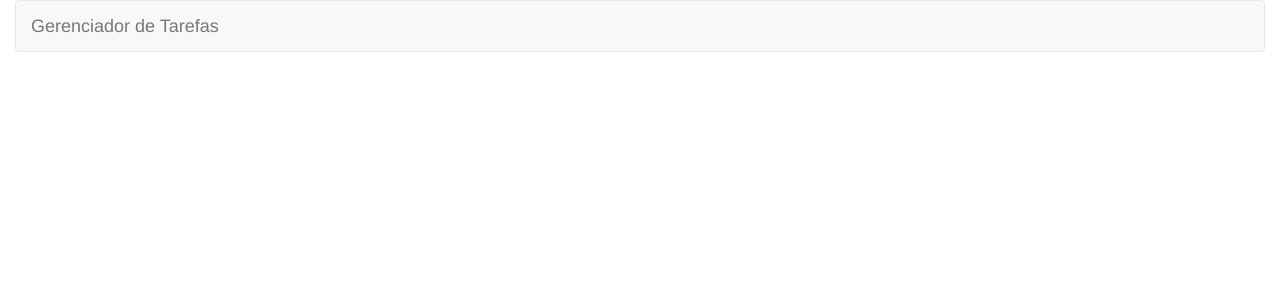
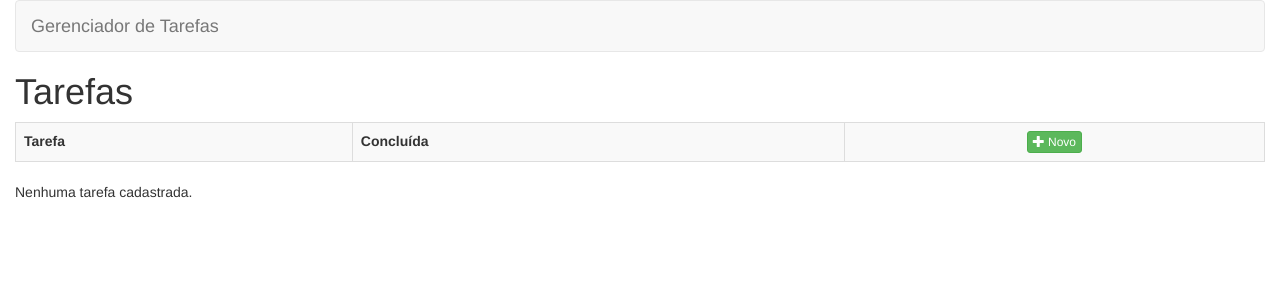
Before and after one commit to Mayconrp/estudosAngular, an Angular app in the folder gerenciador-de-tarefas/: page /tarefas/listar in a window 1280 px wide. Before the commit this address led to /. Shown: the top 300 px of the page. Built offline with nearby package versions, Linux system fonts and the light colour scheme.

Commit message:
definindo rotas,  diretivas de listagem, e  components

```diff
--- a/gerenciador-de-tarefas/src/app/app-routing.module.ts
+++ b/gerenciador-de-tarefas/src/app/app-routing.module.ts
@@ -1,8 +1,16 @@
 import { NgModule } from '@angular/core';
 import { Routes, RouterModule } from '@angular/router';
+import { TarefaRoutes } from './tarefas';
 
 export const routes: Routes = [
 // definição das rotas de navegação do component
+    {
+        // se for a url inicial ela e redirecionada para listagem
+        path : '',
+        redirectTo : '/tarefas/listar',
+        pathMatch : 'full'
+    },
+    ...TarefaRoutes
 ];
 
 @NgModule({
--- a/gerenciador-de-tarefas/src/app/app.component.html
+++ b/gerenciador-de-tarefas/src/app/app.component.html
@@ -8,9 +8,7 @@
       </div>
     </div>
   </nav>
-
-  <router-outlet>
-
-  </router-outlet>
+<!-- chama a rota definida nos routings-->
+  <router-outlet></router-outlet>
 
 </div>
--- /dev/null
+++ b/gerenciador-de-tarefas/src/app/tarefas/cadastrar/cadastrar-tarefa.component.html
@@ -0,0 +1 @@
+<p>cadastrar-tarefa works!</p>
--- /dev/null
+++ b/gerenciador-de-tarefas/src/app/tarefas/cadastrar/cadastrar-tarefa.component.ts
@@ -0,0 +1,15 @@
+import { Component, OnInit } from '@angular/core';
+
+@Component({
+  selector: 'app-cadastrar-tarefa',
+  templateUrl: './cadastrar-tarefa.component.html',
+  styleUrls: ['./cadastrar-tarefa.component.css']
+})
+export class CadastrarTarefaComponent implements OnInit {
+
+  constructor() { }
+
+  ngOnInit() {
+  }
+
+}
--- a/gerenciador-de-tarefas/src/app/tarefas/index.ts
+++ b/gerenciador-de-tarefas/src/app/tarefas/index.ts
@@ -1,3 +1,4 @@
 export * from './tarefas.module';
 export * from './shared';
 export * from './listar';
+export * from './tarefas-routing.module';
--- a/gerenciador-de-tarefas/src/app/tarefas/listar/listar-tarefa.component.html
+++ b/gerenciador-de-tarefas/src/app/tarefas/listar/listar-tarefa.component.html
@@ -1 +1,47 @@
-<p>listar-tarefa works!</p>
+<h1>Tarefas</h1>
+
+<table class="table table-striped table-bordered table-hover">
+    <tbody>
+        <tr>
+            <th>Tarefa</th>
+            <th>Concluída</th>
+            <th class="text-center">
+                <a
+                    class="btn btn-xs btn-success">
+                    <span class="glyphicon glyphicon-plus"
+                    aria-hidden="true"></span> Novo
+                </a>
+            </th>
+        </tr>
+        <!-- diretiva aplica o comportamento no component -->
+        <tr *ngFor="let tarefa of tarefas">
+            <!-- adicione a class sucsess caso tarefa não estiver concluida -->
+            <td
+                [class.success]="!tarefa.concluida">
+                {{ tarefa.nome }}
+            </td>
+            <td style="width: 70px" class="text-center">
+            <input
+                type="checkbox"
+                [value]="tarefa.id"
+                [checked]="tarefa.concluida">
+            </td>
+            <td class="text-center" style="width: 200px">
+                <a
+                    title="Editar" alt="Editar"
+                    class="btn btn-xs btn-info">
+                    <span class="glyphicon glyphicon-pencil"
+                    aria-hidden="true"></span> Editar
+                </a>
+                <a href="#" title="Remover" alt="Remover"
+
+                    class="btn btn-xs btn-danger">
+                    <span class="glyphicon glyphicon-remove"
+                    aria-hidden="true"></span> Remover
+                </a>
+            </td>
+        </tr>
+    </tbody>
+</table>
+<!-- if -->
+<p *ngIf="tarefas.length==0">Nenhuma tarefa cadastrada.</p>
--- a/gerenciador-de-tarefas/src/app/tarefas/listar/listar-tarefa.component.ts
+++ b/gerenciador-de-tarefas/src/app/tarefas/listar/listar-tarefa.component.ts
@@ -1,4 +1,5 @@
 import { Component, OnInit } from '@angular/core';
+import { TarefaService, Tarefa } from '../shared';
 
 @Component({
   selector: 'app-listar-tarefa',
@@ -7,9 +8,33 @@
 })
 export class ListarTarefaComponent implements OnInit {
 
-  constructor() { }
+  tarefas: Tarefa[];
+
+  constructor(private tarefaService : TarefaService) { }
 
   ngOnInit() {
+  //é chamado pelo angular logo após a criação do construtor
+    this.tarefas = this.listarTodos();
+    /* this.tarefas = [
+      new Tarefa(1 , "tarefa 1" , false),
+      new Tarefa(2 , "tarefa 2" , true)
+    ] */
+  }
+
+  listarTodos(): Tarefa [] {
+    return this.tarefaService.listarTodos();
+  }
+
+  remover($event: any , tarefa : Tarefa): void{
+    $event.preventDefault();
+    if (confirm('Deseja remover tarefa "'+ tarefa.nome + '"?')) {
+      this.tarefaService.remover(tarefa.id);
+      this.tarefas = this.tarefaService.listarTodos();
+    }
+  }
+
+  cadastrar ( ){
+
   }
 
 }
--- /dev/null
+++ b/gerenciador-de-tarefas/src/app/tarefas/tarefas-routing.module.ts
@@ -0,0 +1,15 @@
+import { Routes } from "@angular/router";
+
+import { ListarTarefaComponent } from "./listar"
+
+export const TarefaRoutes: Routes = [
+// definindo as rotas da aplicação
+    {
+        path : 'tarefas' ,
+        redirectTo : 'tarefas/listar'
+    },
+    {
+        path : 'tarefas/listar' ,
+        component : ListarTarefaComponent
+    },
+];
```
Also changed, not shown: gerenciador-de-tarefas/src/app/tarefas/tarefas.module.ts (+12 -3 lines), gerenciador-de-tarefas/src/app/tarefas/cadastrar/cadastrar-tarefa.component.css (added), gerenciador-de-tarefas/src/app/tarefas/cadastrar/index.ts (added), 1 other file (tests, documents, lock files or other folders).
